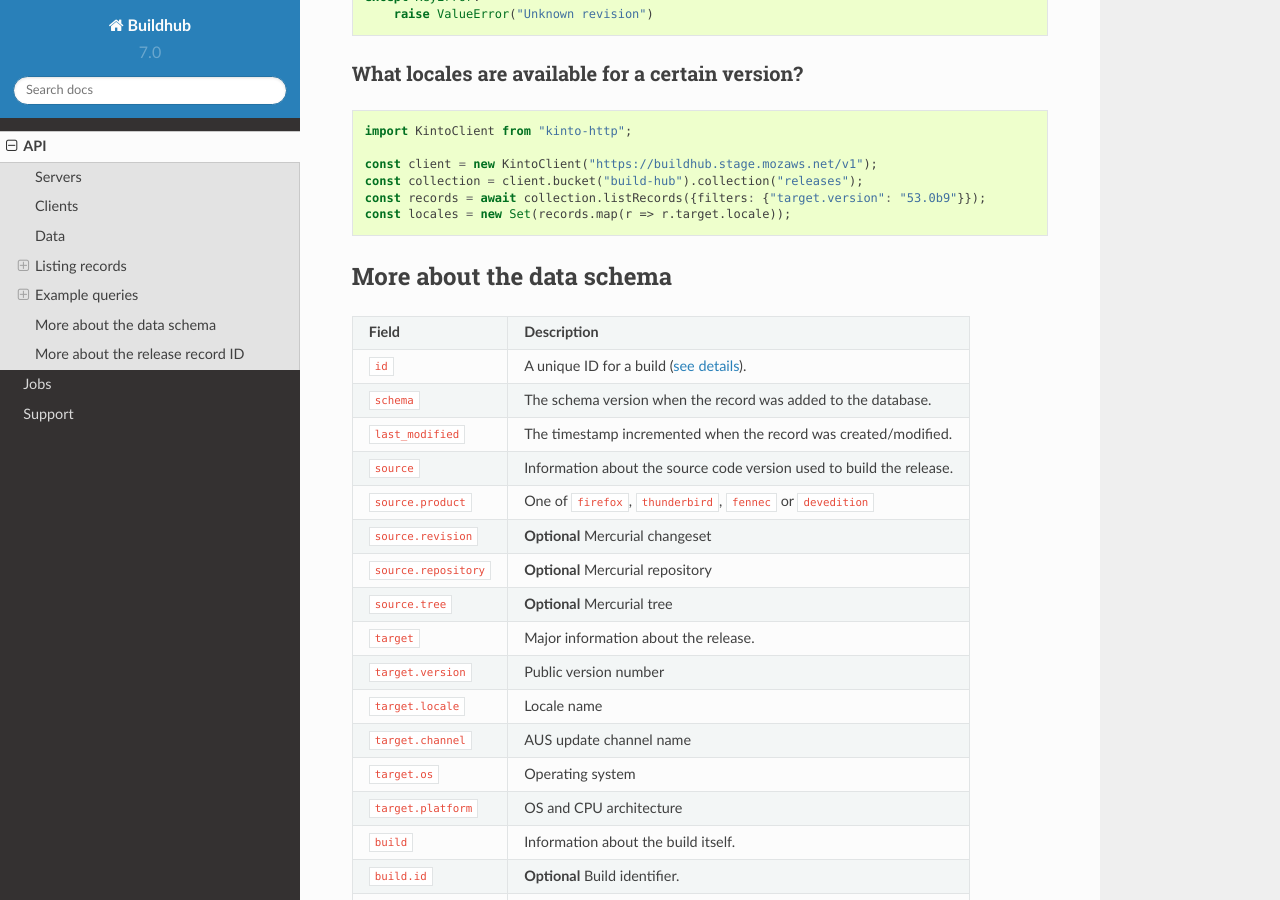
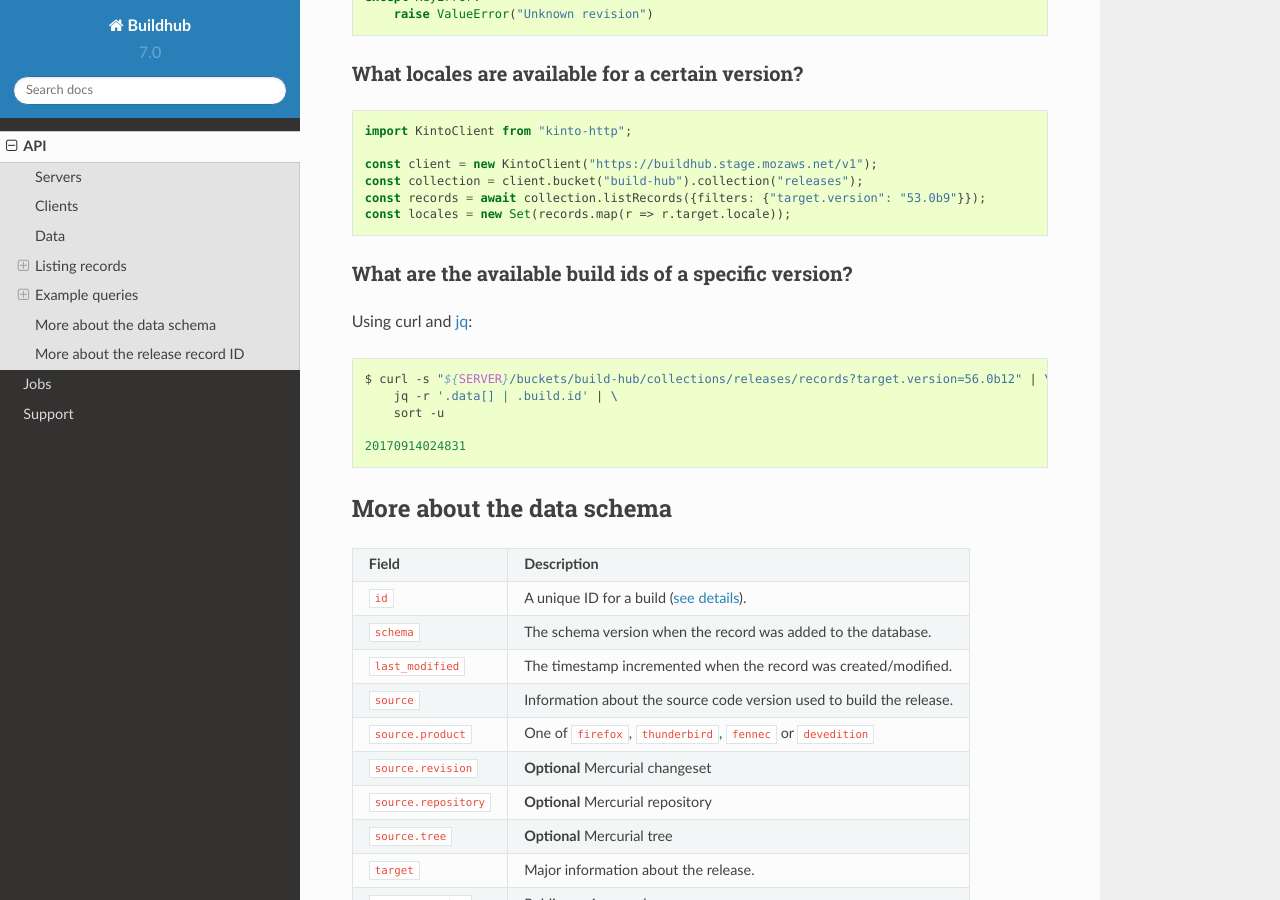
Before and after one commit to mozilla-services/buildhub, a Sphinx documentation site: the page built from docs/api.rst, in a window 1280 px wide and 900 px high, scrolled down 2880 px. Built offline with Sphinx 7.4.7 and the Read the Docs theme 2.0.0, drawn with Linux system fonts in a browser that asks for light colours.

Commit message:
Add query example for every build ids of a version

```diff
--- a/docs/api.rst
+++ b/docs/api.rst
@@ -157,6 +157,20 @@ What locales are available for a certain version?
     const records = await collection.listRecords({filters: {"target.version": "53.0b9"}});
     const locales = new Set(records.map(r => r.target.locale));
 
+What are the available build ids of a specific version?
+-------------------------------------------------------
+
+Using curl and `jq <https://stedolan.github.io/jq/>`_:
+
+.. code-block:: bash
+
+    $ curl -s "${SERVER}/buckets/build-hub/collections/releases/records?target.version=56.0b12" | \
+        jq -r '.data[] | .build.id' | \
+        sort -u
+
+    20170914024831
+
+
 
 .. _data-schema:
 
```
